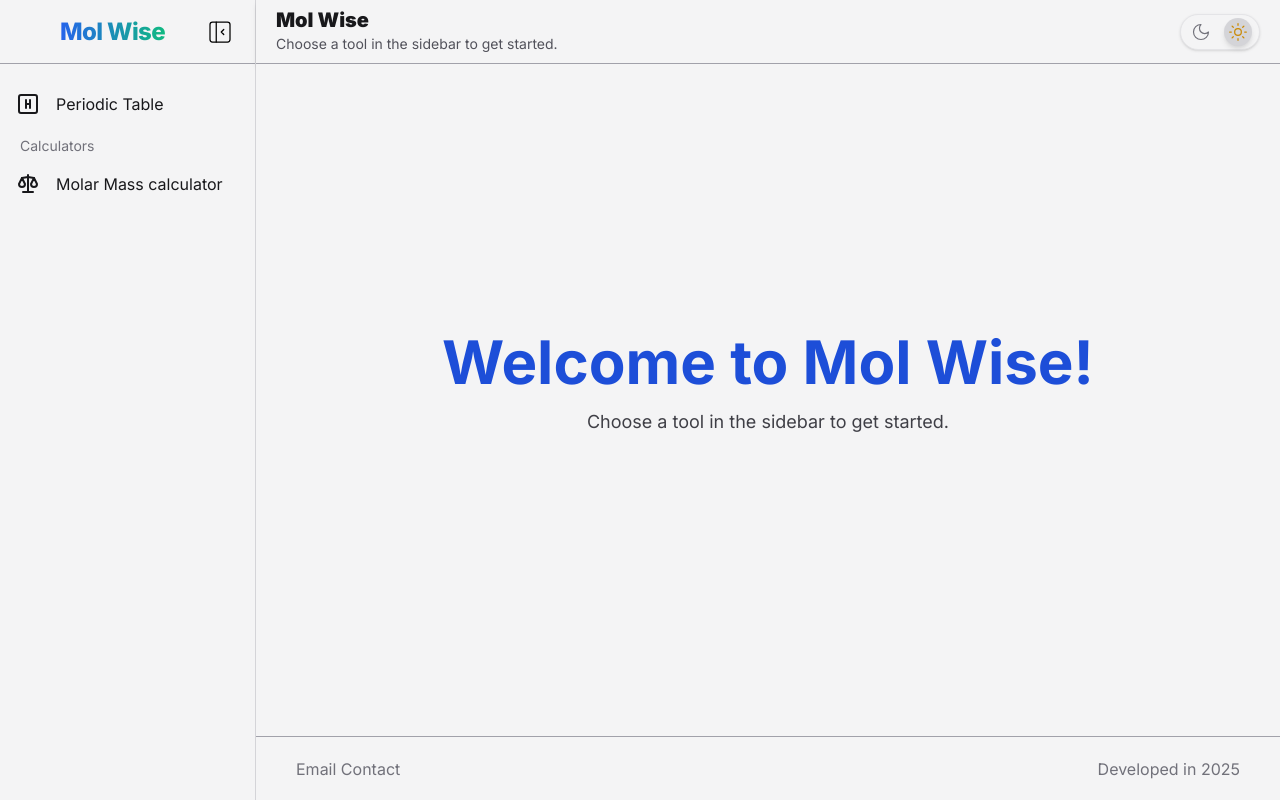
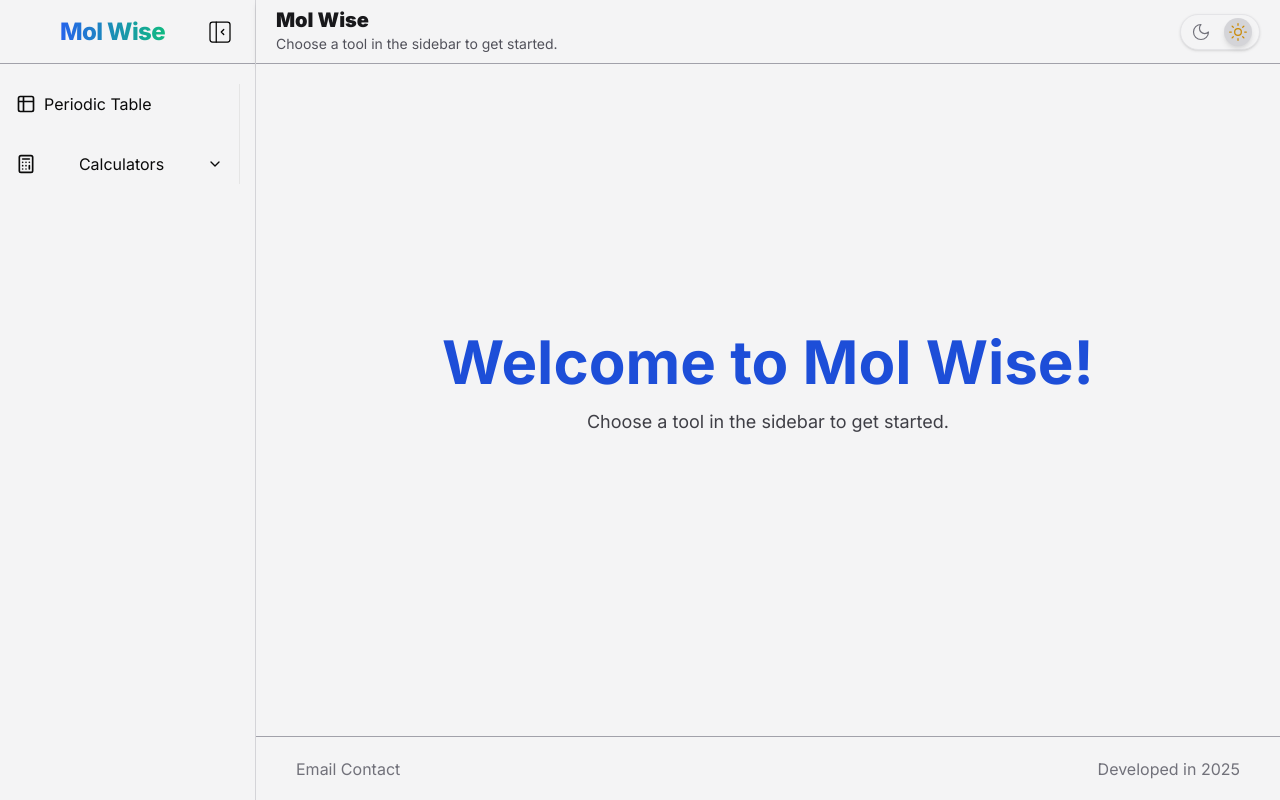
Before and after one commit to brunomacedo1203/Mol-Wise, a Next.js app: page / in a window 1280 px wide. Built offline with nearby package versions, Linux system fonts and the light colour scheme.

Commit message:
feat(menu): add floating dropdown for calculators submenu and improve calculator opening UX

```diff
--- a/package.json
+++ b/package.json
@@ -10,9 +10,11 @@
     "prebuild": "npm run lint"
   },
   "dependencies": {
-    "@tabler/icons-react": "^3.31.0",
+    "@radix-ui/react-scroll-area": "^1.2.9",
+    "@tabler/icons-react": "^3.33.0",
     "class-variance-authority": "^0.7.1",
     "clsx": "^2.1.1",
+    "framer-motion": "^12.12.1",
     "lucide-react": "^0.509.0",
     "next": "15.3.1",
     "re-resizable": "^6.11.2",
--- a/src/app/layout.tsx
+++ b/src/app/layout.tsx
@@ -2,6 +2,7 @@ import type { Metadata } from "next";
 import { Inter } from "next/font/google";
 import "./globals.css";
 import { ThemeProvider } from "@/shared/contexts/ThemeContext";
+import { CalculatorInstancesProvider } from "@/features/calculators/contexts/CalculatorInstancesContext"; // ADICIONE ESTA LINHA!
 
 const inter = Inter({ subsets: ["latin"] });
 
@@ -19,9 +20,10 @@ export default function RootLayout({
   return (
     <html lang="en" className="dark">
       <head />
-
       <body className={inter.className}>
-        <ThemeProvider>{children}</ThemeProvider>
+        <ThemeProvider>
+          <CalculatorInstancesProvider>{children}</CalculatorInstancesProvider>
+        </ThemeProvider>
       </body>
     </html>
   );
--- /dev/null
+++ b/src/components/ui/scroll-area.tsx
@@ -0,0 +1,48 @@
+"use client"
+
+import * as React from "react"
+import * as ScrollAreaPrimitive from "@radix-ui/react-scroll-area"
+
+import { cn } from "@/lib/utils"
+
+const ScrollArea = React.forwardRef<
+  React.ElementRef<typeof ScrollAreaPrimitive.Root>,
+  React.ComponentPropsWithoutRef<typeof ScrollAreaPrimitive.Root>
+>(({ className, children, ...props }, ref) => (
+  <ScrollAreaPrimitive.Root
+    ref={ref}
+    className={cn("relative overflow-hidden", className)}
+    {...props}
+  >
+    <ScrollAreaPrimitive.Viewport className="h-full w-full rounded-[inherit]">
+      {children}
+    </ScrollAreaPrimitive.Viewport>
+    <ScrollBar />
+    <ScrollAreaPrimitive.Corner />
+  </ScrollAreaPrimitive.Root>
+))
+ScrollArea.displayName = ScrollAreaPrimitive.Root.displayName
+
+const ScrollBar = React.forwardRef<
+  React.ElementRef<typeof ScrollAreaPrimitive.ScrollAreaScrollbar>,
+  React.ComponentPropsWithoutRef<typeof ScrollAreaPrimitive.ScrollAreaScrollbar>
+>(({ className, orientation = "vertical", ...props }, ref) => (
+  <ScrollAreaPrimitive.ScrollAreaScrollbar
+    ref={ref}
+    orientation={orientation}
+    className={cn(
+      "flex touch-none select-none transition-colors",
+      orientation === "vertical" &&
+        "h-full w-2.5 border-l border-l-transparent p-[1px]",
+      orientation === "horizontal" &&
+        "h-2.5 flex-col border-t border-t-transparent p-[1px]",
+      className
+    )}
+    {...props}
+  >
+    <ScrollAreaPrimitive.ScrollAreaThumb className="relative flex-1 rounded-full bg-border" />
+  </ScrollAreaPrimitive.ScrollAreaScrollbar>
+))
+ScrollBar.displayName = ScrollAreaPrimitive.ScrollAreaScrollbar.displayName
+
+export { ScrollArea, ScrollBar }
--- /dev/null
+++ b/src/features/calculators/contexts/CalculatorInstancesContext.tsx
@@ -0,0 +1,43 @@
+"use client";
+
+import React, { createContext, useContext, useState } from "react";
+
+type CalculatorType = "molar-mass";
+interface CalculatorInstance {
+  id: number;
+  type: CalculatorType;
+}
+
+interface CalculatorInstancesProviderProps {
+  children: React.ReactNode;
+}
+
+const CalculatorInstancesContext = createContext<{
+  calculators: CalculatorInstance[];
+  addCalculator: (type: CalculatorType) => void;
+  removeCalculator: (id: number) => void;
+}>({ calculators: [], addCalculator: () => {}, removeCalculator: () => {} });
+
+export const CalculatorInstancesProvider = ({
+  children,
+}: CalculatorInstancesProviderProps) => {
+  const [calculators, setCalculators] = useState<CalculatorInstance[]>([]);
+  const nextId = React.useRef(1);
+
+  const addCalculator = (type: CalculatorType) =>
+    setCalculators((prev) => [...prev, { id: nextId.current++, type }]);
+
+  const removeCalculator = (id: number) =>
+    setCalculators((prev) => prev.filter((calc) => calc.id !== id));
+
+  return (
+    <CalculatorInstancesContext.Provider
+      value={{ calculators, addCalculator, removeCalculator }}
+    >
+      {children}
+    </CalculatorInstancesContext.Provider>
+  );
+};
+
+export const useCalculatorInstances = () =>
+  useContext(CalculatorInstancesContext);
--- a/src/shared/components/Menu.tsx
+++ b/src/shared/components/Menu.tsx
@@ -1,73 +1,107 @@
-import React from "react";
-import { IconHospital, IconScale } from "@tabler/icons-react";
-import MenuItem from "@/shared/components/MenuItem";
+"use client";
 
-export interface MenuProps {
-  collapsed: boolean;
-  onSectionSelect?: (section: string) => void;
-}
+import { useState } from "react";
+import { motion } from "framer-motion";
+import { ScrollArea } from "@/components/ui/scroll-area";
+import { cn } from "@/lib/utils";
+import {
+  Calculator,
+  ChevronDown,
+  ChevronUp,
+  FlaskConical,
+  Table2,
+} from "lucide-react";
+import Link from "next/link";
+import { usePathname, useRouter } from "next/navigation";
+import { useCalculatorInstances } from "@/features/calculators/contexts/CalculatorInstancesContext";
 
-export default function Menu({ collapsed, onSectionSelect }: MenuProps) {
+export default function Menu({ collapsed }: { collapsed: boolean }) {
+  const [calculatorsOpen, setCalculatorsOpen] = useState(false);
+  const router = useRouter();
+  const pathname = usePathname();
+  const { addCalculator } = useCalculatorInstances();
+
+  // Para animação dos submenus
+  const submenuVariants = {
+    open: { height: "auto", opacity: 1 },
+    closed: { height: 0, opacity: 0, overflow: "hidden" },
+  };
+
   return (
-    <div
-      className={`
-    text-3xl pl-2 gap-2
-    flex flex-col justify-start items-start
-    ${collapsed ? "w-16" : "w-70"}
-    text-zinc-900
-    dark:text-zinc-100
-  `}
+    <motion.nav
+      className={cn(
+        "sidebar relative flex flex-col h-full border-r",
+        "bg-zinc-100 dark:bg-neutral-900",
+
+        collapsed ? "w-16" : "w-60"
+      )}
     >
-      <div onClick={() => onSectionSelect && onSectionSelect("periodic")}>
-        <MenuItem
-          icone={<IconHospital />}
-          label={collapsed ? "" : "Periodic Table"}
-          url="/periodicTable"
-        />
-      </div>
+      {/* Periodic Table (Tabela Periódica) */}
 
-      {!collapsed && (
-        <span className="text-sm text-zinc-500 self-start pl-3 pt-1">
-          Calculators
-        </span>
-      )}
+      <Link
+        href="/periodicTable"
+        className={cn(
+          "flex items-center gap-2 px-4 py-2 rounded-md hover:bg-zinc-200 dark:hover:bg-zinc-800 transition",
+          pathname === "/periodicTable" && "bg-zinc-100 dark:bg-zinc-900"
+        )}
+      >
+        <Table2 className="w-5 h-5" />
+        {!collapsed && <span className="text-base">Periodic Table</span>}
+      </Link>
 
-      <div onClick={() => onSectionSelect && onSectionSelect("calculator")}>
-        <MenuItem
-          icone={<IconScale />}
-          label={collapsed ? "" : "Molar Mass calculator"}
-          url="/molarMassCalculator"
-        />
-      </div>
-      {/* <div onClick={() => onSectionSelect && onSectionSelect("calculator")}>
-              <MenuItem
-                icone={<IconScale />}
-                label={collapsed ? "" : "Standard calculator"}
-                url="/StandardCalculator"
-              />
-            </div>
-            */}
-      {/*<div onClick={() => onSectionSelect && onSectionSelect("concentration")}>
-              <MenuItem
-                icone={<IconCalculator />}
-                label={collapsed ? "" : "Concentration calculator"}
-                url="/ConcentrationCalculator"
-              />
-            </div>
-            <div onClick={() => onSectionSelect && onSectionSelect("dilution")}>
-              <MenuItem
-                icone={<IconRulerMeasure />}
-                label={collapsed ? "" : "Dilution calculator"}
-                url="/DilutionCalculator"
-              />
-            </div>
-            <div onClick={() => onSectionSelect && onSectionSelect("study_organization")}>
-              <MenuItem
-                icone={<IconSitemap />}
-                label={collapsed ? "" : "Study Organization"}
-                url="/study_organization"
-              />
-            </div>*/}
-    </div>
+      <ScrollArea className="flex-1">
+        <ul className="flex flex-col pt-4">
+          {/* Calculators Accordion */}
+          <li>
+            <button
+              onClick={() => setCalculatorsOpen((open) => !open)}
+              className={cn(
+                "flex items-center w-full gap-2 px-4 py-2 rounded-md hover:bg-zinc-200 dark:hover:bg-zinc-800 transition mt-1",
+                calculatorsOpen && "bg-zinc-100 dark:bg-zinc-900"
+              )}
+              aria-expanded={calculatorsOpen}
+            >
+              <Calculator className="w-5 h-5" />
+              {!collapsed && (
+                <>
+                  <span className="text-base flex-1">Calculators</span>
+                  {calculatorsOpen ? (
+                    <ChevronUp className="w-4 h-4" />
+                  ) : (
+                    <ChevronDown className="w-4 h-4" />
+                  )}
+                </>
+              )}
+            </button>
+            {/* Submenu */}
+            <motion.ul
+              variants={submenuVariants}
+              initial="closed"
+              animate={calculatorsOpen && !collapsed ? "open" : "closed"}
+              className="pl-7 pr-2"
+            >
+              {/* Só uma calculadora agora, mas facilmente extensível */}
+              <li>
+                <button
+                  onClick={() => {
+                    if (pathname === "/calculators") {
+                      addCalculator("molar-mass");
+                    } else {
+                      router.push("/calculators?open=molar-mass");
+                    }
+                  }}
+                  className="flex items-center gap-2 w-full px-2 py-2 rounded-md text-sm hover:bg-blue-100 dark:hover:bg-blue-900/40 mt-1 "
+                >
+                  <FlaskConical className="w-4 h-4" />
+                  Molar Mass Calculator
+                </button>
+              </li>
+            </motion.ul>
+          </li>
+        </ul>
+      </ScrollArea>
+      {/* Footer ou extras */}
+      {/* ... */}
+    </motion.nav>
   );
 }
```
Also changed, not shown: src/app/calculators/page.tsx (+12 -24 lines), 1 other file (tests, documents, lock files or other folders).
